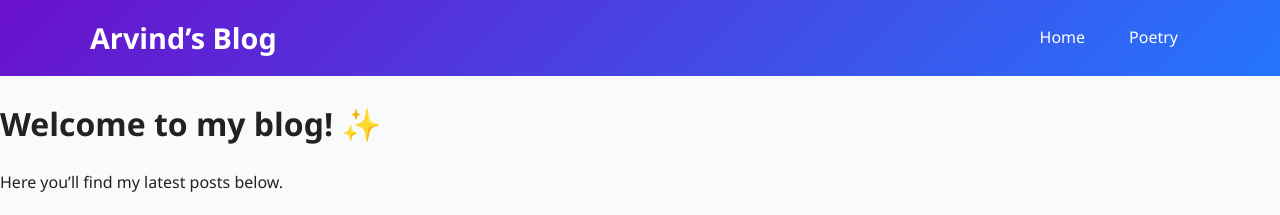
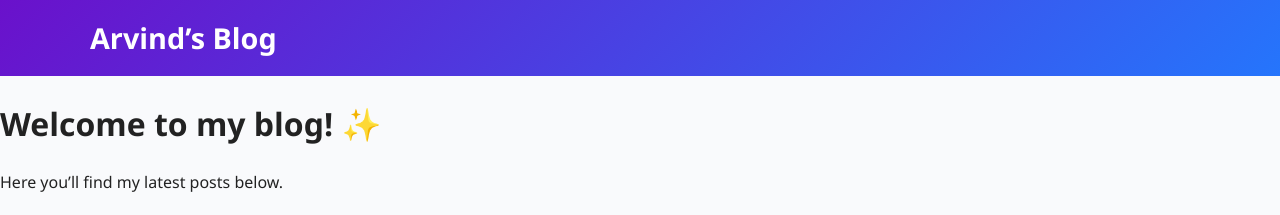
Before and after one commit to arvindomics/MyBlog, a Jekyll site: the page built from index.md, in a window 1280 px wide. Shown: the top 215 px of the page. Built offline with Jekyll 4.4.1, drawn with Linux system fonts in a browser that asks for light colours.

Commit message:
Update _config.yml

```diff
--- a/_config.yml
+++ b/_config.yml
@@ -4,20 +4,6 @@ theme: jekyll-theme-cayman
 
 show_downloads: false
 
-# Add custom CSS
-sass:
-  style: compressed
-
-defaults:
-  -
-    scope:
-      path: ""
-    values:
-      css: "/assets/css/style.css"
-
-# Navigation links
-nav:
-  - title: "Home"
-    url: /
-  - title: "Poetry"
-    url: /poetry/
+# Ensure GitHub Pages includes your custom stylesheet
+include:
+  - assets/css/style.css
```
